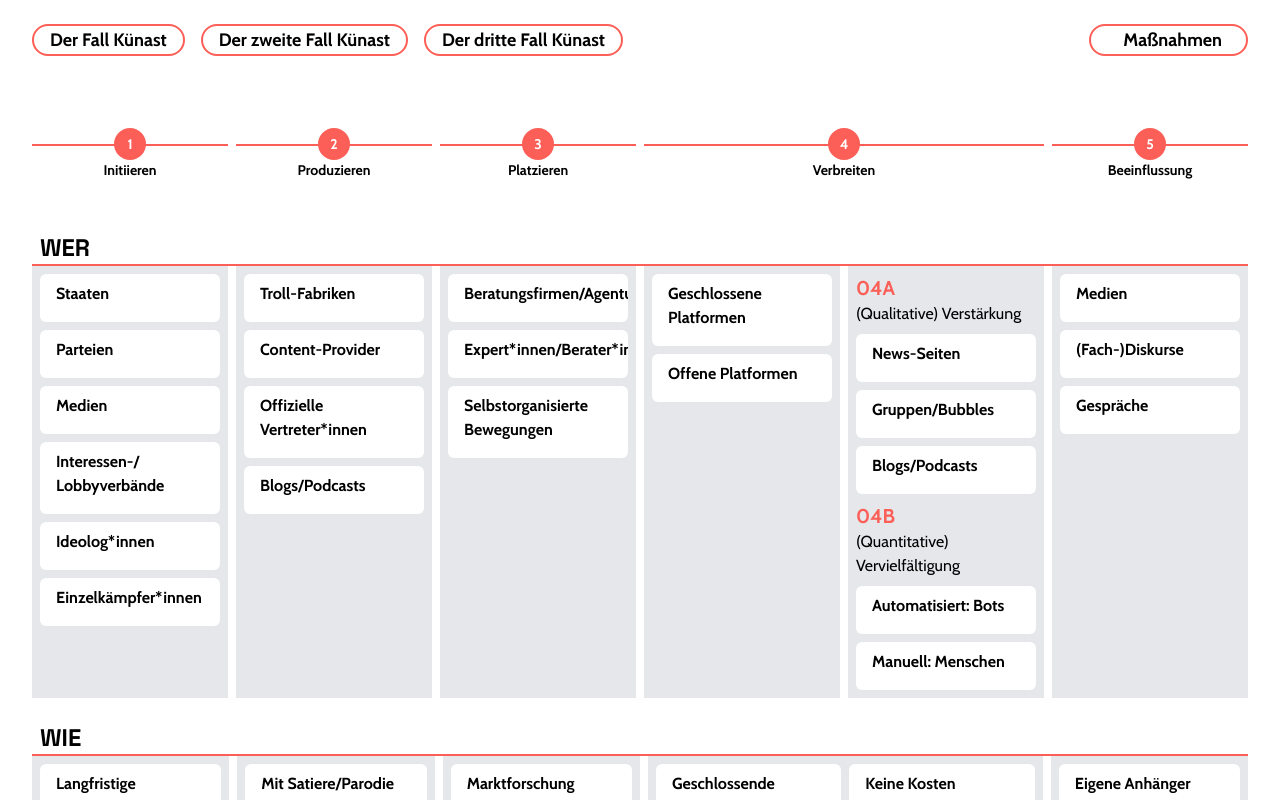
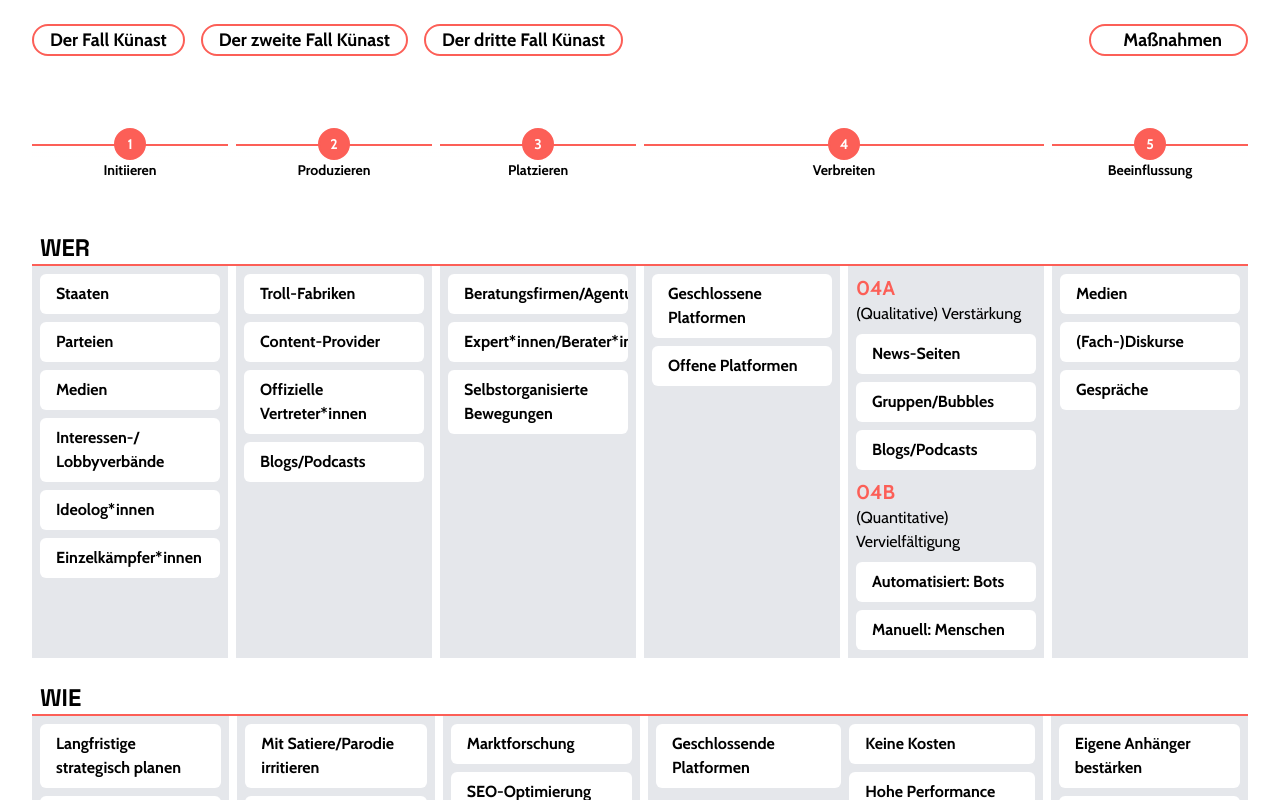
Before and after one commit to DetektivKollektiv/colab-infographic, a Vue app: page / in a window 1280 px wide. Shown: the top 800 px of the page. Built offline with nearby package versions, Linux system fonts and the light colour scheme; some icons are missing; what vue3-touch-events would draw is missing.

Commit message:
bugfix in ButtonStory

```diff
--- a/src/components/Infographic/ButtonStory.vue
+++ b/src/components/Infographic/ButtonStory.vue
@@ -19,7 +19,9 @@ const active = computed(() => {
 })
 
 function setStory() {
-    useInfographicStore().setStory(story.value)
+    active.value
+        ? useInfographicStore().setStory('')
+        : useInfographicStore().setStory(story.value)
 }
 </script>
 
--- a/src/components/Infographic/Card.vue
+++ b/src/components/Infographic/Card.vue
@@ -6,6 +6,7 @@
         class="px-4 py-2 bg-white rounded-md w-full transition-all duration-300 overflow-hidden cursor-pointer"
         :class="{
             'duration-75 border-2 border-red-500': active,
+            'opacity-20 pointer-events-none': deactivate,
         }"
     >
         <div class="group">
@@ -13,7 +14,7 @@
                 {{ content.title }}
             </p>
         </div>
-        <div class="pt-2">
+        <div :class="{ 'pt-2': activeMassnahmen.length > 0 }">
             <p
                 class="hover:text-red-500 cursor-pointer"
                 v-for="massnahme in activeMassnahmen"
@@ -45,16 +46,14 @@ const active = computed(() => {
     return content.value.stories.includes(infographicStore.story)
 })
 
-const height = ref(0)
+const deactivate = computed(() => {
+    if (infographicStore.story !== '') {
+        return !content.value.stories.includes(infographicStore.story)
+    }
+})
 
 const activeMassnahmen = computed(() => {
     if (massnahmen[infographicStore.massnahme]) {
-        console.log(
-            'massnahmen',
-            massnahmen[infographicStore.massnahme],
-            content.value
-        )
-
         return massnahmen[infographicStore.massnahme].filter((massnahme) =>
             content.value.massnahmen.includes(massnahme.title)
         )
--- a/src/stores/infographic.js
+++ b/src/stores/infographic.js
@@ -12,11 +12,14 @@ export const useInfographicStore = defineStore('infographic', {
     }),
     actions: {
         setStory(story) {
-            this.story == story ? (this.story = '') : (this.story = story)
-            this.storyContent = stories
-                .filter((story) => story.title == this.story)[0]
-                .phases.map((phase) => phase.summary.text)
+            this.story = story
+            if (this.story) {
+                this.storyContent = stories
+                    .filter((story) => story.title == this.story)[0]
+                    .phases.map((phase) => phase.summary.text)
+            }
         },
+
         setModal(content) {
             this.modalContent = content
             this.showModal = true
```
